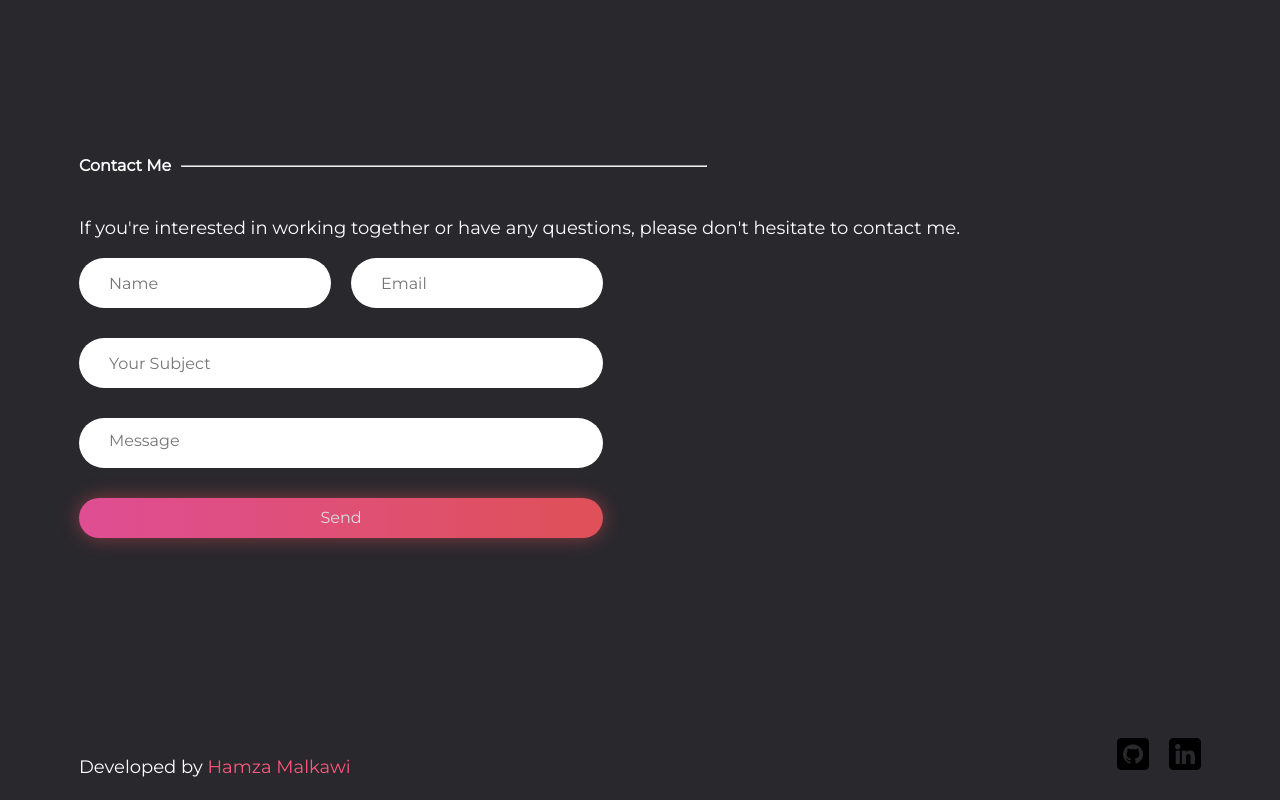
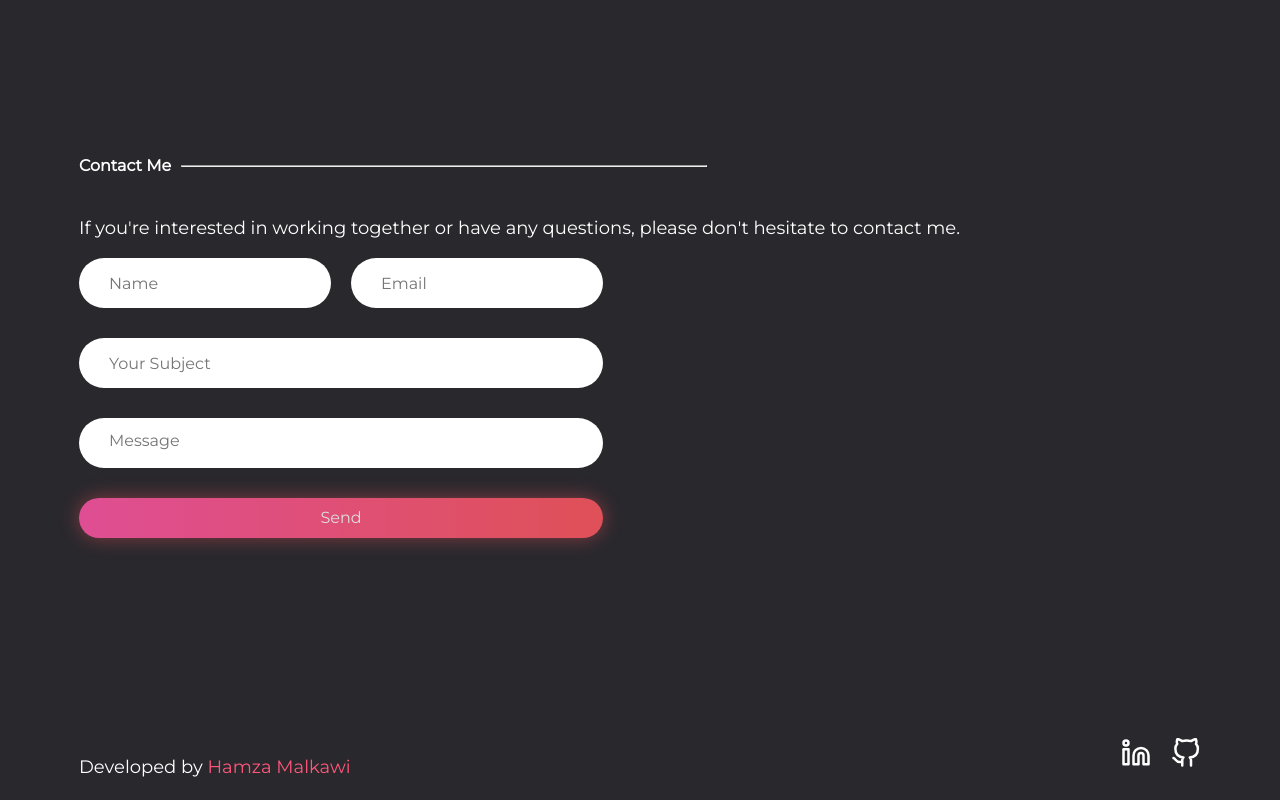
Before and after one commit to Malkawi98/CV, a plain HTML site: page index.html in a window 1280 px wide. Shown: the part 1230-2030 px from the top of the page. Drawn offline with Linux system fonts and the light colour scheme.

Commit message:
add footer icon

```diff
--- a/index.html
+++ b/index.html
@@ -121,8 +121,25 @@
 <footer class="container social-contact">
   <p>Developed by <span class="pink">Hamza Malkawi</span></p>
   <div class="social-icons">
-    <img alt="https://github.com/Malkawi98" src="assets/github.png">
-    <img alt="https://www.linkedin.com/in/hamzamk/" src="assets/linkedin.png">
+    <a aria-label="Linkedin" href="https://www.linkedin.com/in/hamzamk/" rel="noreferrer"
+       target="_blank">
+      <svg class="feather feather-linkedin" fill="none" role="img" stroke="currentColor"
+           stroke-linecap="round" stroke-linejoin="round" stroke-width="2" viewBox="0 0 24 24"
+           xmlns="http://www.w3.org/2000/svg"><title>LinkedIn</title>
+        <path
+          d="M16 8a6 6 0 0 1 6 6v7h-4v-7a2 2 0 0 0-2-2 2 2 0 0 0-2 2v7h-4v-7a6 6 0 0 1 6-6z"></path>
+        <rect height="12" width="4" x="2" y="9"></rect>
+        <circle cx="4" cy="4" r="2"></circle>
+      </svg>
+    </a>
+    <a href="https://github.com/Malkawi98">
+      <svg class="feather feather-github" fill="none" role="img" stroke="currentColor"
+           stroke-linecap="round" stroke-linejoin="round" stroke-width="2" viewBox="0 0 24 24"
+           xmlns="http://www.w3.org/2000/svg"><title>GitHub</title>
+        <path
+          d="M9 19c-5 1.5-5-2.5-7-3m14 6v-3.87a3.37 3.37 0 0 0-.94-2.61c3.14-.35 6.44-1.54 6.44-7A5.44 5.44 0 0 0 20 4.77 5.07 5.07 0 0 0 19.91 1S18.73.65 16 2.48a13.38 13.38 0 0 0-7 0C6.27.65 5.09 1 5.09 1A5.07 5.07 0 0 0 5 4.77a5.44 5.44 0 0 0-1.5 3.78c0 5.42 3.3 6.61 6.44 7A3.37 3.37 0 0 0 9 18.13V22"></path>
+      </svg>
+    </a>
   </div>
 </footer>
 
--- a/main.css
+++ b/main.css
@@ -362,3 +362,8 @@ li>a:hover::before {
   transform: scaleX(1);
   transition-delay: 200ms;
 }
+
+svg {
+  width: 30px;
+  height: 30px;
+}
```
